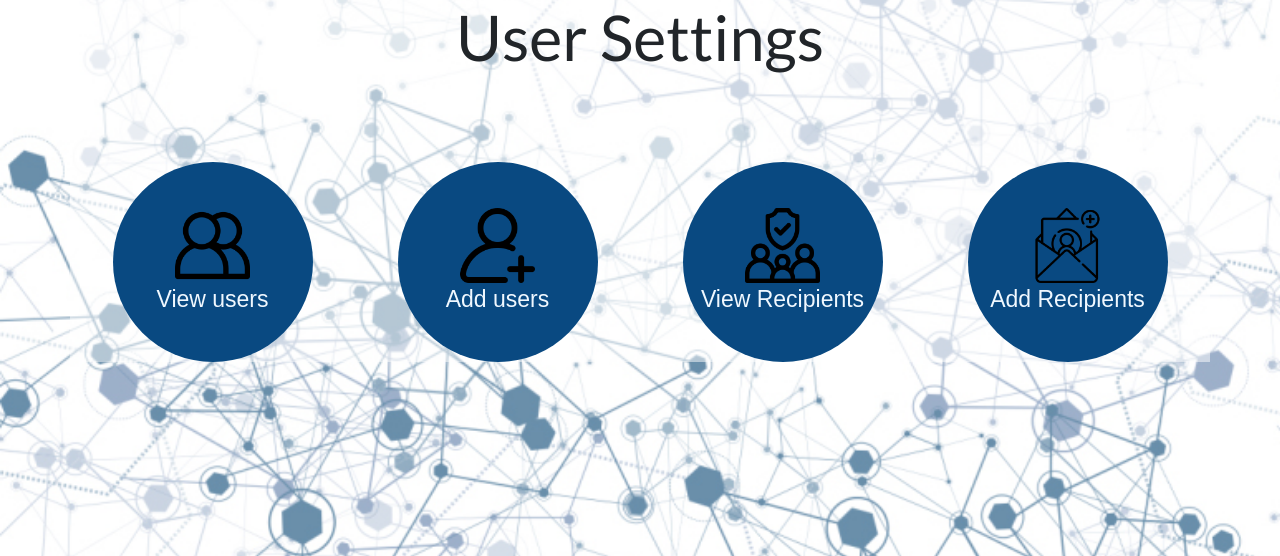
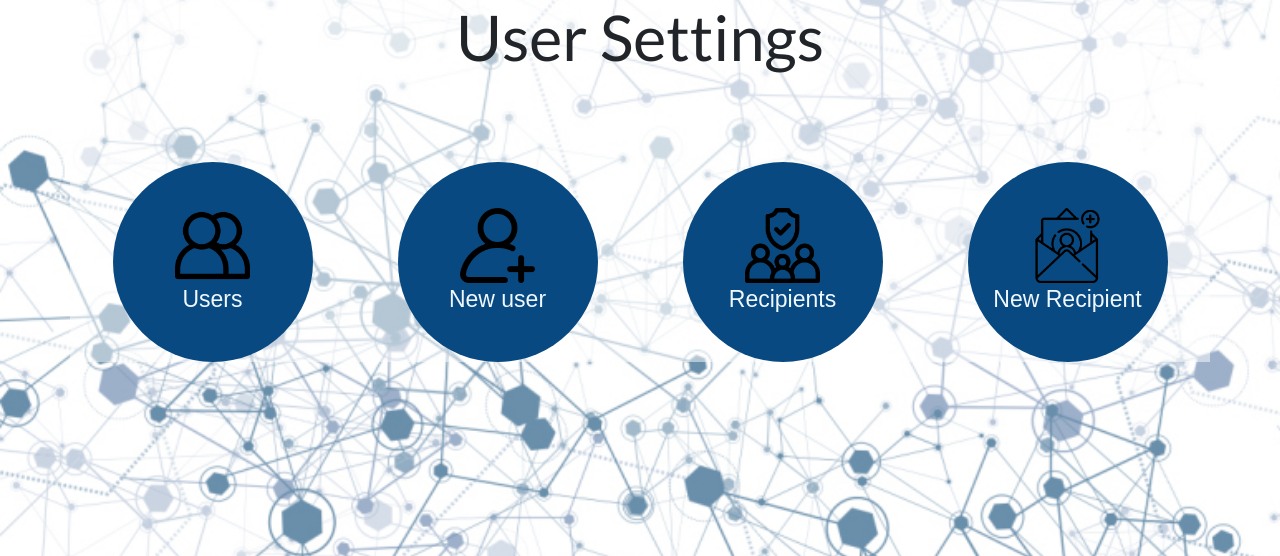
Before and after one commit to bitRondo/human-tracking-surveillance, a Django app: page /system/user_settings in a window 1280 px wide. Shown: the part 111-667 px from the top of the page. Run offline with Django 3.2, Linux system fonts and the light colour scheme; the visitor is signed in with stand-in values (Sample User, id 1); some libraries are stand-ins or nearby versions.

Commit message:
Wording changes

```diff
--- a/accountManagement/templates/registration/account.html
+++ b/accountManagement/templates/registration/account.html
@@ -24,7 +24,7 @@
             </div>
             <hr>
             <div class="text-center" style="padding-bottom: 2vw;">
-                    <h4>Reception of Monthly Reports</h4>
+                    <h4>Monthly Reports</h4>
                     <form action="{% url 'account' %}" method="POST">
                         {% csrf_token %}
                         {% if user.receive_reports %}
--- a/systemManagement/templates/systemManagement/userSetting.html
+++ b/systemManagement/templates/systemManagement/userSetting.html
@@ -19,22 +19,22 @@ body,html{
                 <div class="row text-center">
                     <div class="col col-md-3">
                         <div style="margin-bottom: 3vw;"></div>
-                        <a href="{% url 'all_users' %}" class="text-center" name="view_user" title="View Currently registered Users" data-toggle="tooltip"> <button class="btn" style="border-radius: 100%; width: 200px; height: 200px; color:aliceblue; background-color: rgb(9, 73, 129);"><img src="/static/images/view-user.png" style="height: 75px; width: 75px; " alt="Null"> <br><p style="font-size: 23px;">View users</p> </button></a>
+                        <a href="{% url 'all_users' %}" class="text-center" name="view_user" title="View Currently registered Users" data-toggle="tooltip"> <button class="btn" style="border-radius: 100%; width: 200px; height: 200px; color:aliceblue; background-color: rgb(9, 73, 129);"><img src="/static/images/view-user.png" style="height: 75px; width: 75px; " alt="Null"> <br><p style="font-size: 23px;">Users</p> </button></a>
                     </div>
 
                     <div class="col col-md-3">
                         <div style="margin-bottom: 3vw;"></div>
-                        <a href="{% url 'register' %}" class="text-center"name="add_user" title="Add New User account" data-toggle="tooltip"> <button class="btn"  style="border-radius: 100%; width: 200px; height: 200px; color:aliceblue; background-color: rgb(9, 73, 129);"><img src="/static/images/add-user.png" style="height: 75px; width: 75px; " alt="Null"><br><p style="font-size: 23px;">Add users</p> </button></a>
+                        <a href="{% url 'register' %}" class="text-center"name="add_user" title="Add New User account" data-toggle="tooltip"> <button class="btn"  style="border-radius: 100%; width: 200px; height: 200px; color:aliceblue; background-color: rgb(9, 73, 129);"><img src="/static/images/add-user.png" style="height: 75px; width: 75px; " alt="Null"><br><p style="font-size: 23px;">New user</p> </button></a>
                     </div>
 
                     <div class="col col-md-3">
                         <div style="margin-bottom: 3vw;"></div>
-                        <a href="{% url 'Security' %}" class="text-center" name="view_recipient" title="View All Security Alert Recipients" data-toggle="tooltip"> <button class="btn" style="border-radius: 100%; width: 200px; height: 200px; color:aliceblue; background-color: rgb(9, 73, 129);"><img src="/static/images/view-recipients.png" style="height: 75px; width: 75px;" alt="Null"><br><p style="font-size: 23px;">View Recipients</p> </button></a>
+                        <a href="{% url 'Security' %}" class="text-center" name="view_recipient" title="View All Security Alert Recipients" data-toggle="tooltip"> <button class="btn" style="border-radius: 100%; width: 200px; height: 200px; color:aliceblue; background-color: rgb(9, 73, 129);"><img src="/static/images/view-recipients.png" style="height: 75px; width: 75px;" alt="Null"><br><p style="font-size: 23px;">Recipients</p> </button></a>
                     </div>
 
                     <div class="col col-md-3">
                         <div style="margin-bottom: 3vw;"></div>
-                        <a href="{% url 'RecipientAdd' %}" class="text-center" name="add_recipient" title="Add New Security Alert Recipient" data-toggle="tooltip"> <button class="btn" style="border-radius: 100%; width: 200px; height: 200px; color:aliceblue; background-color: rgb(9, 73, 129);"><img src="/static/images/add-recipients.png" style="height: 75px; width: 75px;" alt="Null"><br><p style="font-size: 23px;">Add Recipients</p></button></a>
+                        <a href="{% url 'RecipientAdd' %}" class="text-center" name="add_recipient" title="Add New Security Alert Recipient" data-toggle="tooltip"> <button class="btn" style="border-radius: 100%; width: 200px; height: 200px; color:aliceblue; background-color: rgb(9, 73, 129);"><img src="/static/images/add-recipients.png" style="height: 75px; width: 75px;" alt="Null"><br><p style="font-size: 23px;">New Recipient</p></button></a>
                     </div>
 
                 </div>
```
